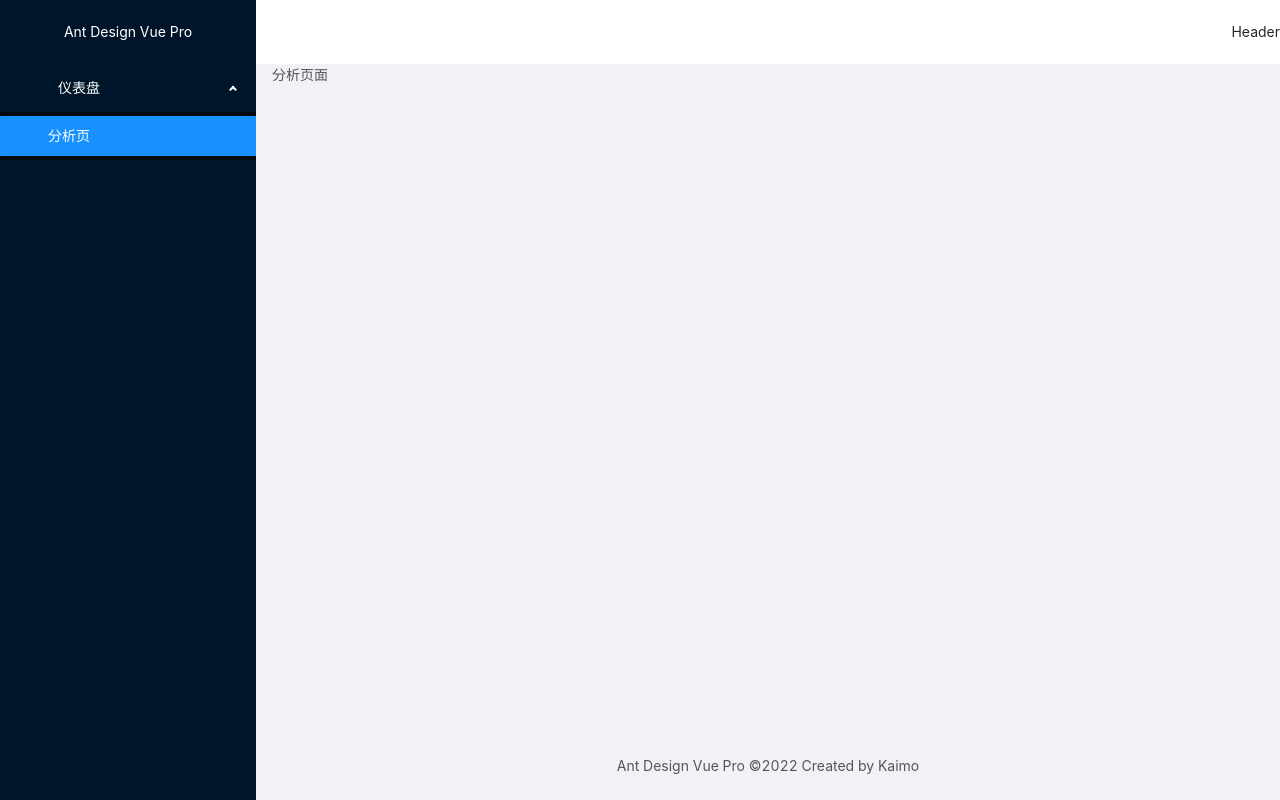
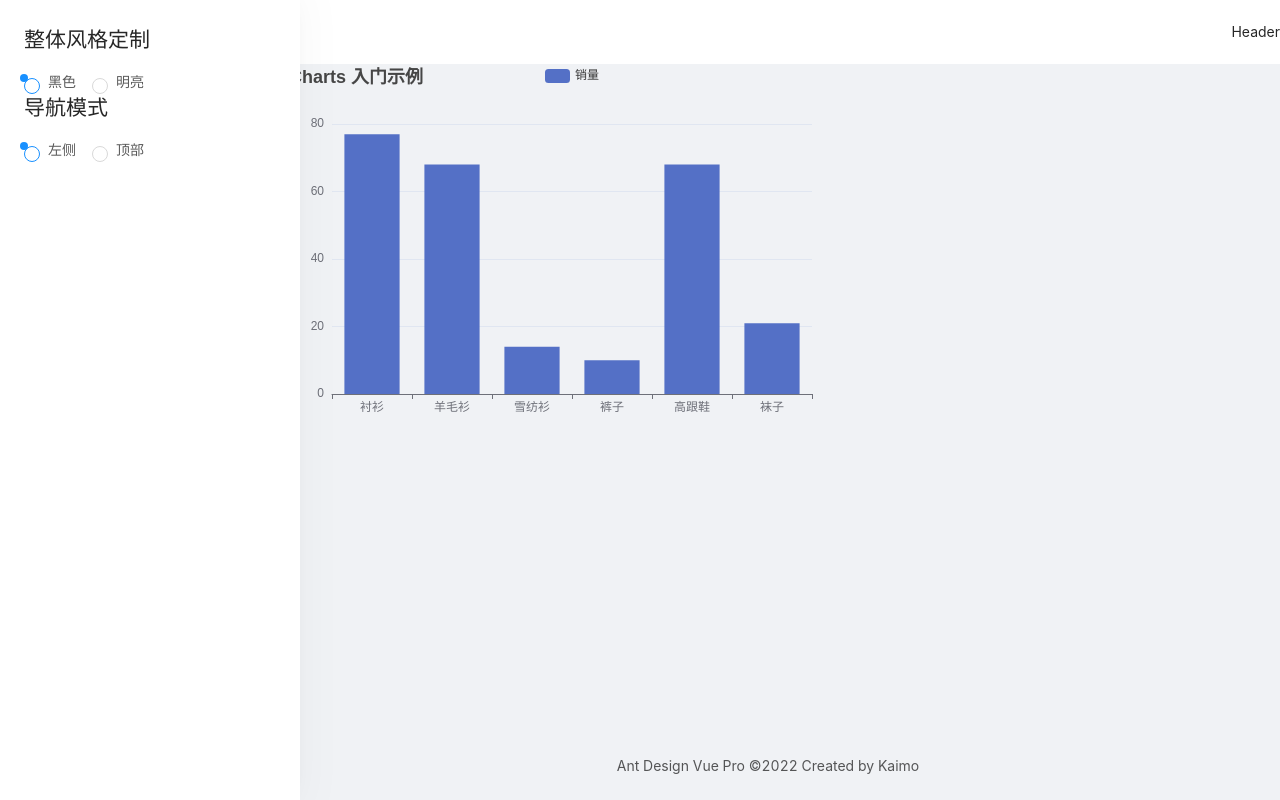
Before and after one commit to kaimo313/vue-development-practice, a Vue app in the folder ant-design-vue-pro/: page /dashboard/analysis in a window 1280 px wide. Built offline with nearby package versions, Linux system fonts and the light colour scheme.

Commit message:
feat：如何在组件中使用ECharts、Antv等其他第三方库

```diff
--- a/ant-design-vue-pro/package.json
+++ b/ant-design-vue-pro/package.json
@@ -11,8 +11,10 @@
   "dependencies": {
     "ant-design-vue": "^1.7.8",
     "core-js": "^3.6.5",
+    "echarts": "^5.4.0",
     "moment": "^2.29.4",
     "nprogress": "^0.2.0",
+    "resize-detector": "^0.3.0",
     "vue": "^2.6.11",
     "vue-router": "^3.2.0",
     "vuex": "^3.4.0"
--- /dev/null
+++ b/ant-design-vue-pro/src/components/Chart.vue
@@ -0,0 +1,48 @@
+<template>
+    <div ref="chartDom"></div>
+</template>
+
+<script>
+import * as echarts from 'echarts';
+import debounce from "lodash/debounce";
+import { addListener, removeListener } from "resize-detector";
+export default {
+    props: {
+        option: {
+            type: Object,
+            default: () => {}
+        }
+    },
+    watch: {
+        option(val) {
+            console.log("watch--->", val)
+            this.chart.setOption(val);
+        }
+    },
+    created() {
+        this.resize = debounce(this.resize, 300);
+    },
+    mounted() {
+        this.renderChart();
+        addListener(this.$refs.chartDom, this.resize);
+    },
+    beforeDestroy() {
+        removeListener(this.$refs.chartDom, this.resize);
+        this.chart.dispose();
+        this.chart = null;
+    },
+    methods: {
+        resize() {
+            console.log("resize")
+        },
+        renderChart() {
+            // 基于准备好的dom，初始化echarts实例
+            this.chart = echarts.init(this.$refs.chartDom);
+            // 使用刚指定的配置项和数据显示图表。
+            this.chart.setOption(this.option);
+        }
+    },
+};
+</script>
+
+<style></style>
--- a/ant-design-vue-pro/src/utils/auth.js
+++ b/ant-design-vue-pro/src/utils/auth.js
@@ -1,5 +1,5 @@
 export function getCurrentAuthority() {
-    return ["user"];
+    return ["admin"];
 }
 
 export function check(authority) {
--- a/ant-design-vue-pro/src/views/Dashboard/Analysis.vue
+++ b/ant-design-vue-pro/src/views/Dashboard/Analysis.vue
@@ -1,11 +1,50 @@
 <template>
     <div>
-        <div>分析页面</div>
+        <Chart :option="chartOption" style="width: 600px; height: 400px;"/>
     </div>
 </template>
 
 <script>
-export default {};
+import Chart from "@/components/Chart.vue";
+import random from "lodash/random";
+export default {
+    data() {
+        return {
+            chartOption: {
+                title: {
+                    text: 'ECharts 入门示例'
+                },
+                tooltip: {},
+                legend: {
+                    data: ['销量']
+                },
+                xAxis: {
+                    data: ['衬衫', '羊毛衫', '雪纺衫', '裤子', '高跟鞋', '袜子']
+                },
+                yAxis: {},
+                series: [
+                    {
+                        name: '销量',
+                        type: 'bar',
+                        data: [5, 20, 36, 10, 10, 20]
+                    }
+                ]
+            }
+        }
+    },
+    components: {
+        Chart
+    },
+    mounted() {
+        this.interval = setInterval(() => {
+            this.chartOption.series[0].data = this.chartOption.series[0].data.map(() => random(100));
+            this.chartOption = { ...this.chartOption };
+        }, 3000);
+    },
+    beforeDestroy() {
+        clearInterval(this.interval);
+    },
+};
 </script>
 
 <style></style>
```
Also changed, not shown: 1 other file (tests, documents, lock files or other folders).
